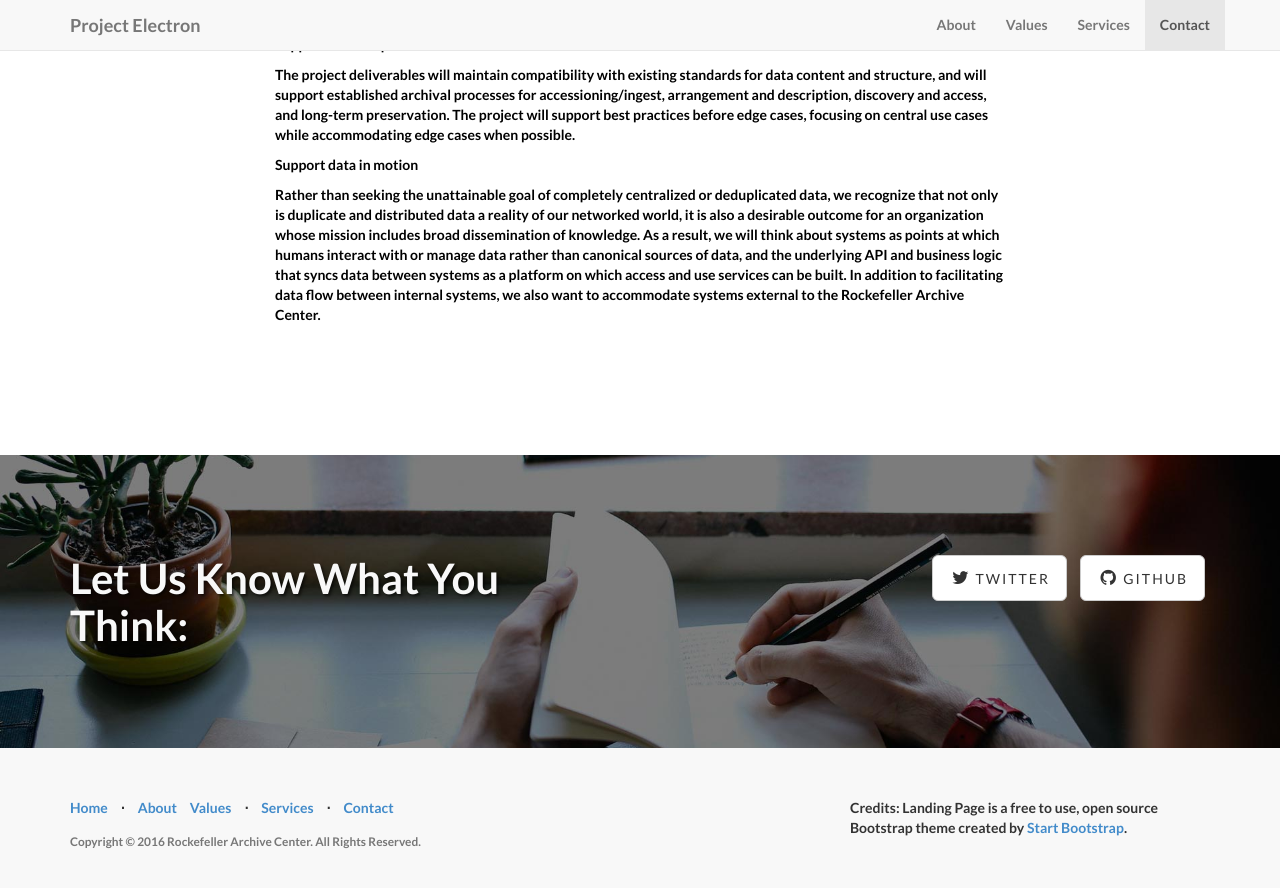
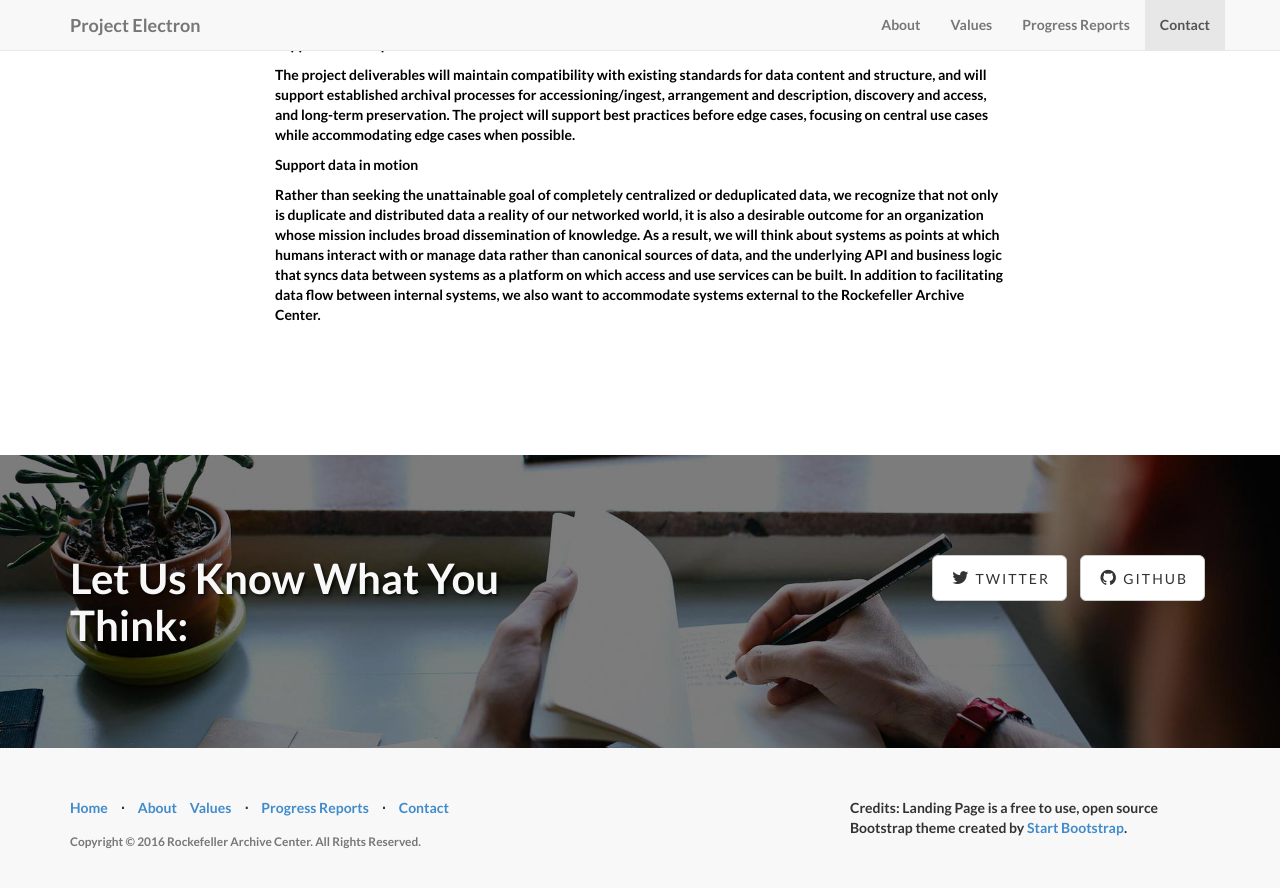
Before and after one commit to RockefellerArchiveCenter/project_electron, a Jekyll site: the page built from index.html, in a window 1280 px wide and 900 px high, scrolled down 1936 px. Shown: the top 888 px of the window. Built offline with Jekyll 4.4.1, drawn with Linux system fonts in a browser that asks for light colours.

Commit message:
Changing services to Progress Reports

```diff
--- a/_includes/footer.html
+++ b/_includes/footer.html
@@ -16,7 +16,7 @@
                     </li>
                     <li class="footer-menu-divider">&sdot;</li>
                     <li>
-                        <a href="#services">Services</a>
+                        <a href="#progress">Progress Reports</a>
                     </li>
                     <li class="footer-menu-divider">&sdot;</li>
                     <li>
--- a/_includes/header.html
+++ b/_includes/header.html
@@ -21,7 +21,7 @@
                     <a class="page-scroll" href="#values">Values</a>
                 </li>
                 <li>
-                    <a class="page-scroll" href="#services">Services</a>
+                    <a class="page-scroll" href="#progress">Progress Reports</a>
                 </li>
                 <li>
                     <a class="page-scroll" href="#contact">Contact</a>
--- a/_includes/page_content.html
+++ b/_includes/page_content.html
@@ -1,4 +1,4 @@
-<section id="services">
+<section id="progress">
 <!-- Page Content -->
 {% for post in site.posts reversed %}
   {% capture thecycle %}{% cycle 'odd', 'even' %}{% endcapture %}
```
